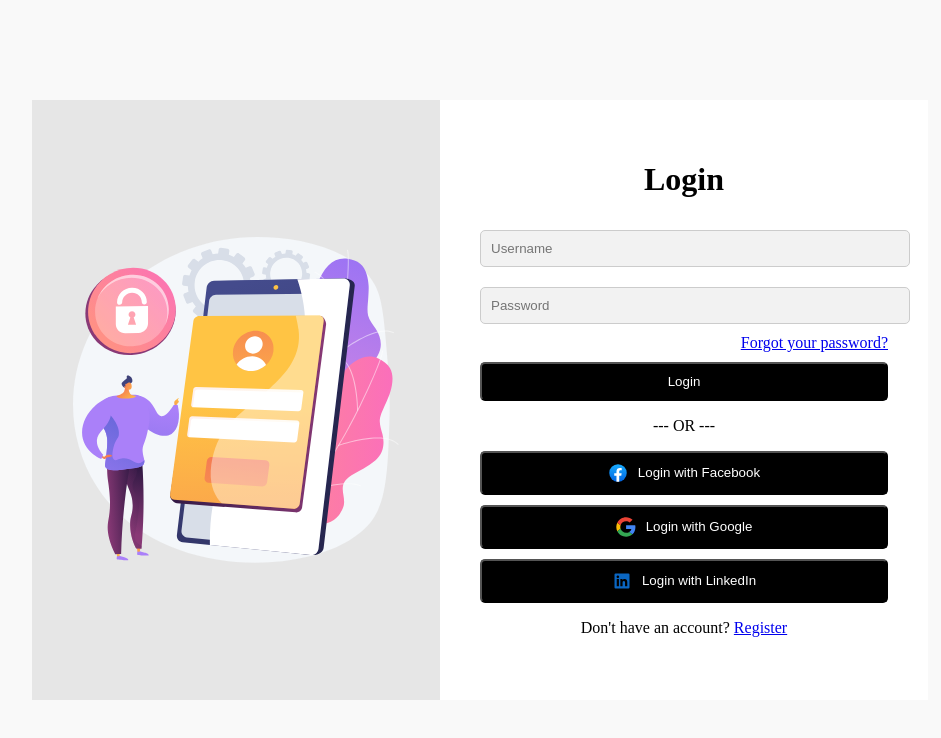
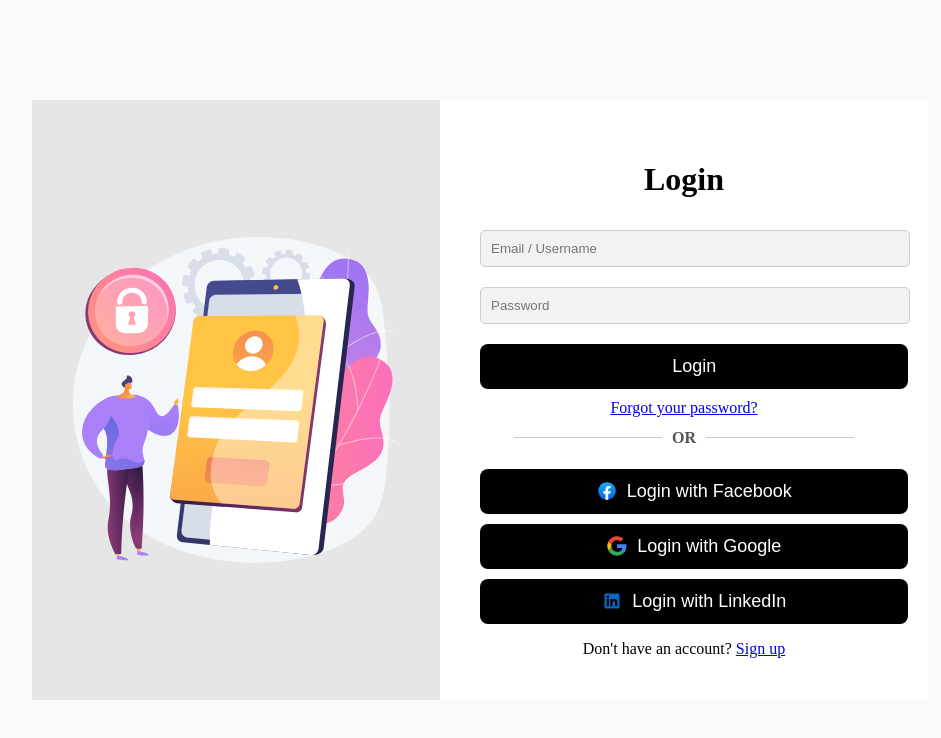
Before and after one commit to FCAI-CU-2nd-Year-2nd-Semester/Web-Tech-Project, a plain HTML site: page Login.html in a window 1280 px wide. Shown: the whole page, without its empty margins (160-1101 px from the left). Drawn offline with Linux system fonts and the light colour scheme.

Commit message:
Adding some features!

```diff
--- a/CSS/Login_Register.css
+++ b/CSS/Login_Register.css
@@ -43,11 +43,21 @@ input {
     background-color: #f2f2f2;
 }
 
+
+input:hover{
+    border-color: #007bff;  /* Change border to blue */
+    background-color: #f0f8ff; /* Change background to light blue */
+}
+
+input:focus {
+    background-color: #f2f2f2; /* Light blue */
+}
+
 button {
-    width: 100%;
+    width: 105%;
     padding: 10px;
     margin: 10px 0;
-    border-radius: 5px;
+    border-radius: 10px;
     background-color: black;
     color: white;
     cursor: pointer;
@@ -67,3 +77,45 @@ button:hover {
     color: black;
     border: 1px solid black;
 }
+
+button {
+    background-color: #000000;
+    color: white;
+    padding: 12px 24px;
+    border: none;
+    border-radius: 8px;
+    font-size: 18px;
+    cursor: pointer;
+    transition: box-shadow 0.3s ease-in-out;
+}
+
+button:hover {
+    box-shadow: 0px 0px 15px #414141;
+}
+
+
+.center {
+    display: flex;
+    justify-content: center;
+    align-items: center;
+}
+
+.or-divider {
+    display: flex;
+    align-items: center;
+    justify-content: center;
+    font-size: 16px;
+    font-weight: bold;
+    color: #555;
+    position: relative;
+    padding: 12px 24px;
+}
+
+.or-divider::before,
+.or-divider::after {
+    content: "";
+    flex: 1;
+    height: 1px;
+    background-color: #ccc;
+    margin: 0 10px;
+}
--- a/Login.html
+++ b/Login.html
@@ -6,7 +6,7 @@
     <meta name="viewport" content="width=device-width, initial-scale=1.0">
     <title>Login</title>
     <link rel="stylesheet" href="CSS/Login_Register.css">
-</head>
+    </head>
 
 <body>
     <div id="container">
@@ -15,17 +15,17 @@
         </div>
         <div id="formContainer">
             <h1>Login</h1>
-            <input type="text" placeholder="Username" required>
+            <input type="text" placeholder="Email / Username" required>
             <input type="password" placeholder="Password" required>
-            <div style="text-align: right;">
-                <a href="#">Forgot your password?</a>
+            <button id="loginButton">Login</button>
+            <div style="text-align: right;" class = "center">
+                <a href="#" >Forgot your password?</a>
             </div>
-            <button id="loginButton">Login</button>
-            <p>--- OR ---</p>
+            <div class="or-divider">OR</div>
             <button><img src="Icons/facebook.svg" alt="Facebook">Login with Facebook</button>
             <button><img src="Icons/google.svg" alt="Google">Login with Google</button>
             <button><img src="Icons/linkedin.svg" alt="LinkedIn">Login with LinkedIn</button>
-            <p>Don't have an account? <a href="register.html">Register</a></p>
+            <p> Don't have an account?  <a href="SignUp.html">Sign up</a></p>
         </div>
     </div>
 </body>
```
Also changed, not shown: SignUp.html (renamed from Register.html, +3 -3 lines).
